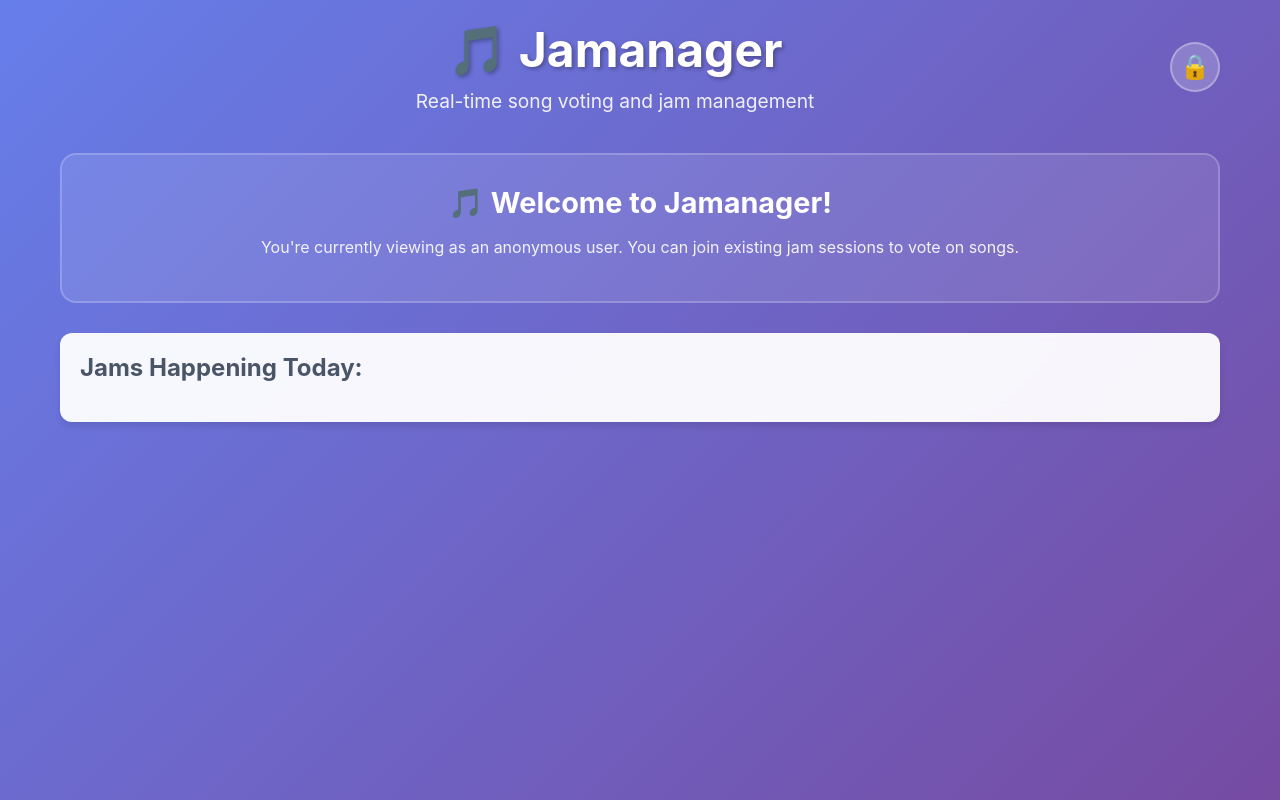
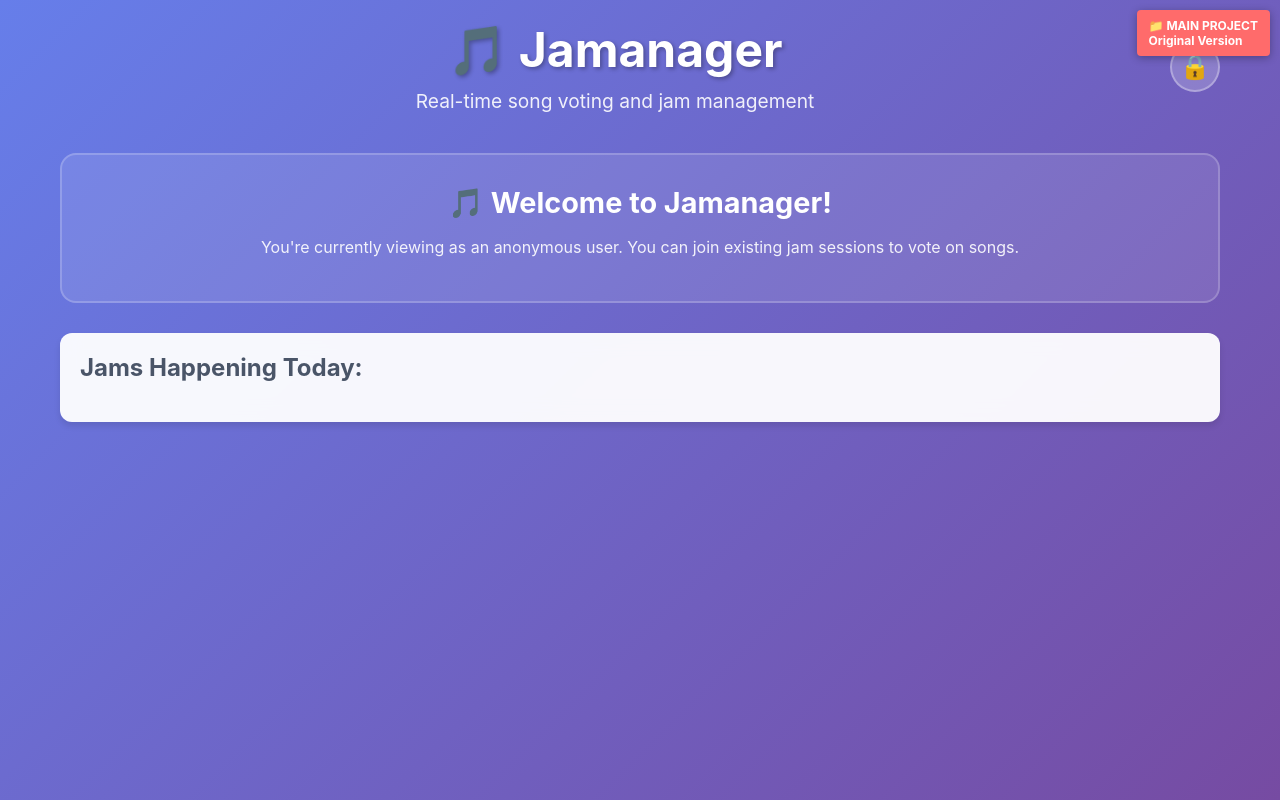
Before and after one commit to oztexan/jamanager, a plain HTML site: page static/index.html in a window 1280 px wide. Drawn offline with Linux system fonts and the light colour scheme; no server answers.

Commit message:
Add dev environment indicator to main project

```diff
--- a/static/index.html
+++ b/static/index.html
@@ -4,6 +4,26 @@
     <meta charset="UTF-8">
     <meta name="viewport" content="width=device-width, initial-scale=1.0">
     <title>Jamanager - FastAPI</title>
+
+    <!-- Dev Environment Indicator -->
+    <style>
+        .dev-indicator {
+            position: fixed;
+            top: 10px;
+            right: 10px;
+            background: #ff6b6b;
+            color: white;
+            padding: 8px 12px;
+            border-radius: 4px;
+            font-size: 12px;
+            font-weight: bold;
+            z-index: 9999;
+            box-shadow: 0 2px 8px rgba(0,0,0,0.3);
+        }
+        .dev-indicator.main-version {
+            background: #ff6b6b;
+        }
+    </style>
     <style>
         * {
             margin: 0;
@@ -679,6 +699,12 @@
     </style>
 </head>
 <body>
+    <!-- Dev Environment Indicator -->
+    <div class="dev-indicator main-version">
+        📁 MAIN PROJECT<br>
+        Original Version
+    </div>
+
     <!-- Notification Container -->
     <div id="notificationContainer" class="notification-container"></div>
 
```
